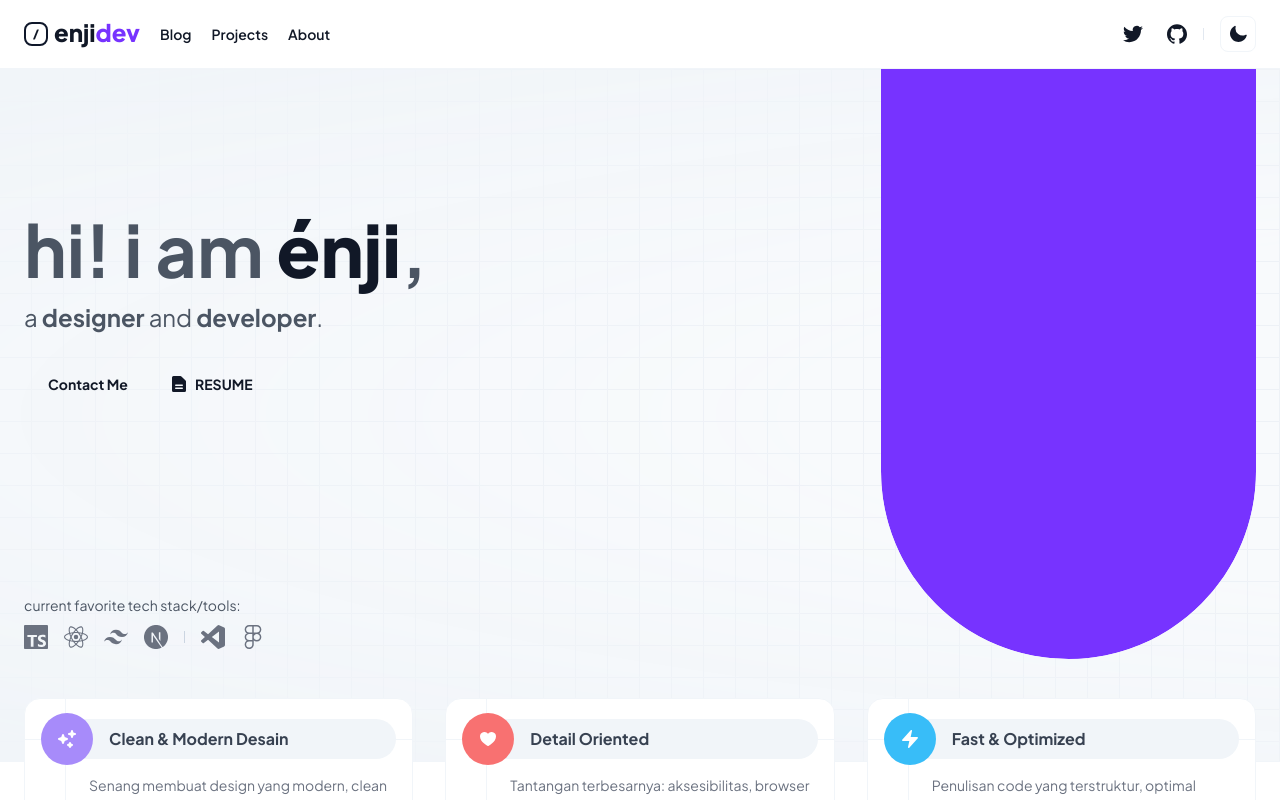
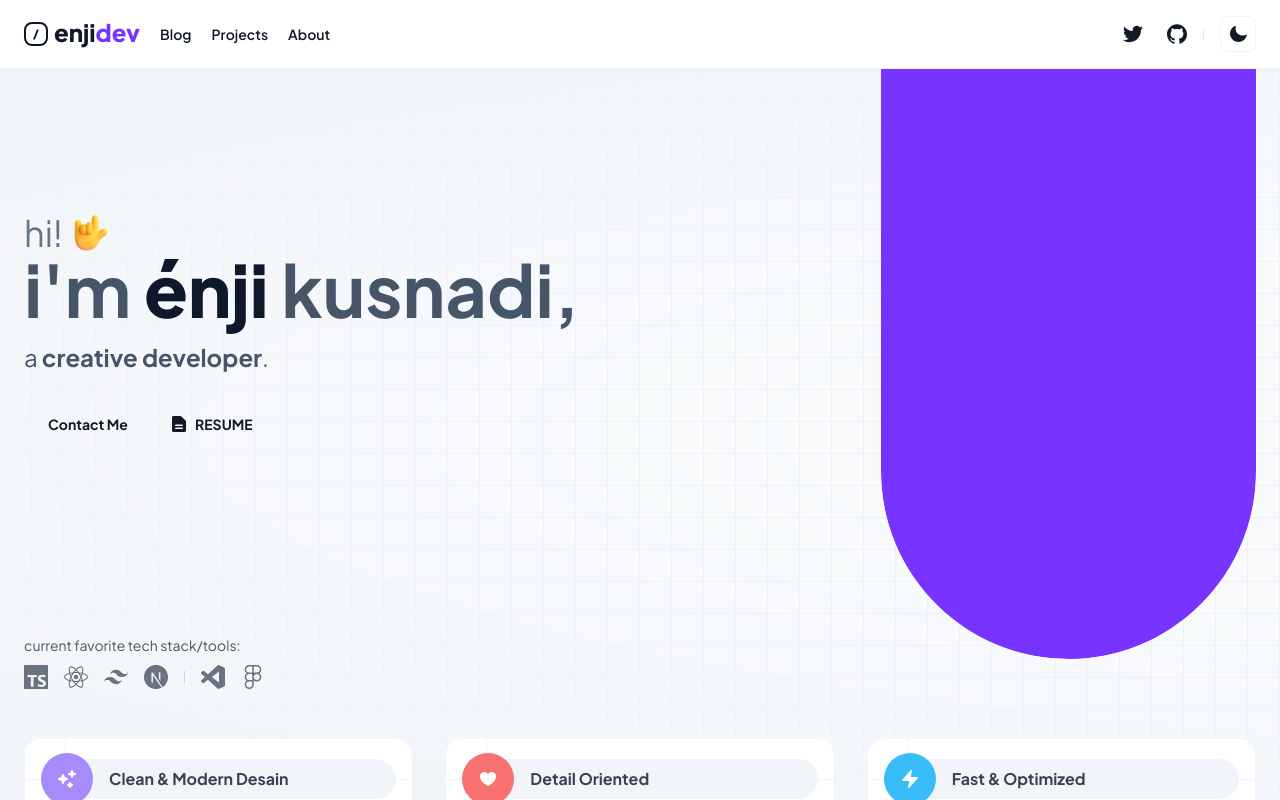
Before and after one commit to enjidev/enji.dev, a Next.js app: page / in a window 1280 px wide. Shown: the top 800 px of the page. Built offline with nearby package versions, Linux system fonts and the light colour scheme; no server answers.

Commit message:
refactor: change header content

```diff
--- a/src/pages/index.tsx
+++ b/src/pages/index.tsx
@@ -22,7 +22,7 @@ const Index: NextPage = () => {
   return (
     <>
       <Head>
-        <title>Enji • Designer & Developer</title>
+        <title>Enji Kusnadi &middot; Creative Developer</title>
         <meta name="description" content="Hi!" />
         <link rel="icon" href="/favicon.ico" />
       </Head>
@@ -39,19 +39,31 @@ const Index: NextPage = () => {
         <div className="content-wrapper">
           <div className="relative">
             {/* title */}
-            <h1 className="text-gray-600 dark:text-slate-400">
-              <span className="mb-3 block animate-fade-left text-5xl font-bold md:mb-4 md:text-7xl">
-                hi! i am{' '}
-                <strong className="font-extrabold text-gray-900 dark:text-slate-50">
-                  énji
-                </strong>
-                ,
-              </span>
-              <span className="block animate-fade-left text-xl animation-delay-100 md:text-2xl">
-                a <strong className="font-bold">designer</strong> and{' '}
-                <strong className="font-bold">developer</strong>.
-              </span>
-            </h1>
+            <div className="relative z-10">
+              <div className="flex animate-fade-left items-center gap-2 text-2xl text-slate-500 dark:text-slate-500 md:text-4xl">
+                hi!
+                <Image
+                  className="w-7 md:w-10"
+                  alt="Love-you Gesture"
+                  src="/assets/emojis/love-you-gesture.png"
+                  width={48}
+                  height={48}
+                  priority
+                />
+              </div>
+              <h1 className="text-slate-600 dark:text-slate-400">
+                <span className="mb-3 block animate-fade-left text-4xl font-bold animation-delay-[60ms] md:mb-4 md:text-7xl">
+                  i&apos;m{' '}
+                  <strong className="font-extrabold text-slate-900 dark:text-slate-50">
+                    énji
+                  </strong>{' '}
+                  kusnadi,
+                </span>
+                <span className="block animate-fade-left text-lg animation-delay-100 md:text-2xl">
+                  a <strong className="font-bold">creative developer</strong>.
+                </span>
+              </h1>
+            </div>
             {/* cta */}
             <div className="mt-8 flex gap-2">
               <Link
@@ -110,7 +122,7 @@ const Index: NextPage = () => {
               </ul>
             </div>
             {/* image */}
-            <div className="pointer-events-none absolute -top-36 right-0 hidden select-none lg:block">
+            <div className="pointer-events-none absolute -top-36 right-0 z-0 hidden select-none lg:block">
               <div
                 className="relative h-[590px] w-[603px]"
                 style={{
```
Also changed, not shown: public/assets/emojis/love-you-gesture.png (added).
